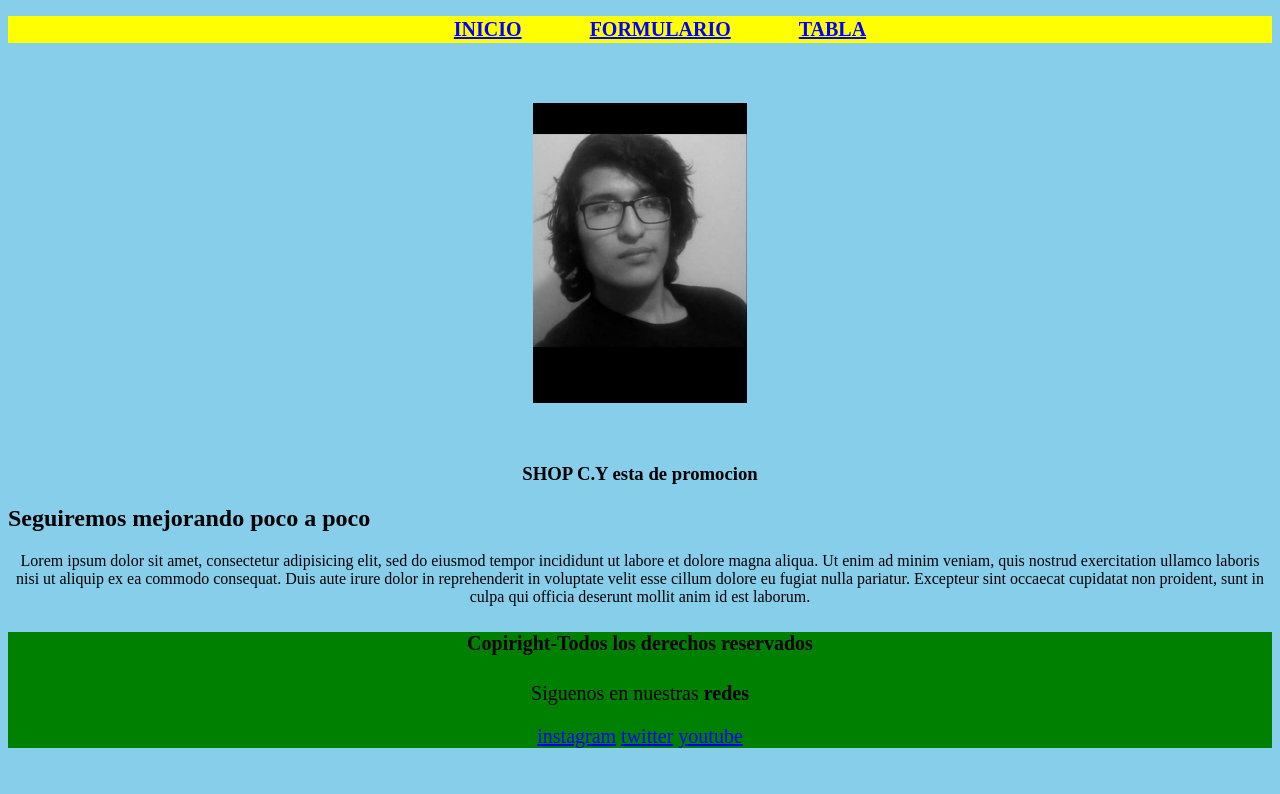
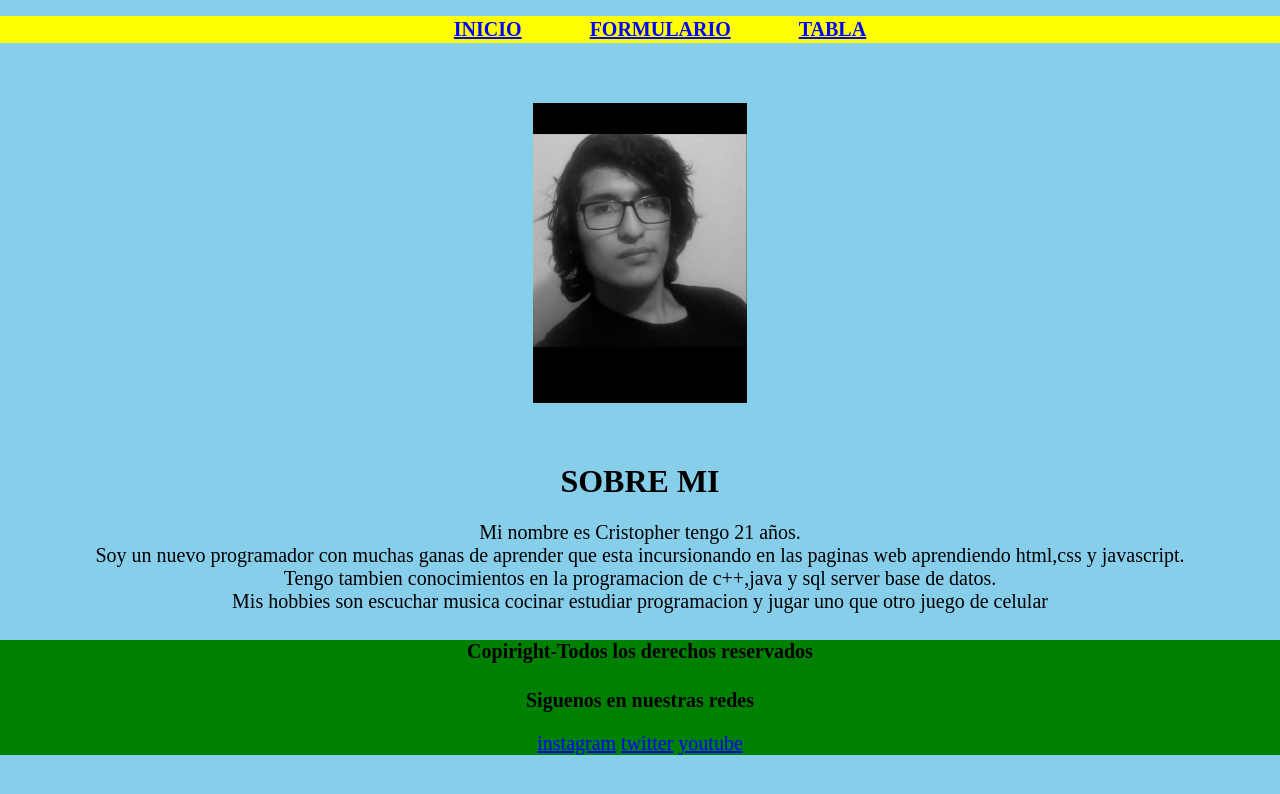
Before and after one commit to cristopher-lan/cristrabajo, a plain HTML site: page index.html in a window 1280 px wide. Drawn offline with nearby package versions, Linux system fonts and the light colour scheme.

Commit message:
Update index.html

```diff
--- a/index.html
+++ b/index.html
@@ -2,6 +2,7 @@
 <html>
 <head>
 	<meta charset="utf-8">
+	<link rel="stylesheet"  href="normalize.css">
 	<link rel="stylesheet"  href="estilosi.css">
 	<link rel="icon" href="a.ico">
 	<title>FORMULARIO</title>
@@ -16,25 +17,28 @@
 		</ul>
 	</nav>
 </header>
+<p>
 <img src="cris.jpeg" alt="cristopher A." title="Programador">
+</p>
     <article>
     	<section>
-    		<h1>SHOP C.Y esta de promocion</h1>
-    		<h2>Seguiremos mejorando poco a poco</h2>
-    		<p>
-    			Lorem ipsum dolor sit amet, consectetur adipisicing elit, sed do eiusmod
-    			tempor incididunt ut labore et dolore magna aliqua. Ut enim ad minim veniam,
-    			quis nostrud exercitation ullamco laboris nisi ut aliquip ex ea commodo
-    			consequat. Duis aute irure dolor in reprehenderit in voluptate velit esse
-    			cillum dolore eu fugiat nulla pariatur. Excepteur sint occaecat cupidatat non
-    			proident, sunt in culpa qui officia deserunt mollit anim id est laborum.
+
+    		<h1>SOBRE MI</h1>
+    		<p class="a">
+    			Mi nombre es Cristopher tengo 21 años.<br>
+    			Soy un nuevo programador con muchas ganas de aprender que esta incursionando en las paginas web aprendiendo html,css y javascript.
+    			<br>
+	            Tengo tambien conocimientos en la programacion de c++,java y sql server base de datos.
+	            <br>
+	            Mis hobbies son escuchar musica cocinar estudiar programacion y jugar uno que otro juego de celular
+
     		</p>
     	</section>
     </article>
 
     <footer>
     	<h4 id="reservado">Copiright-Todos los derechos reservados</h4>
-    	<p>Siguenos en nuestras <b>redes</b></p>
+    	<p> <b>Siguenos en nuestras redes</b></p>
     	<a href=https://www.youtube.com/watch?v=LLBQTpUqldY>instagram</a>
     	<a href=https://www.youtube.com/watch?v=LLBQTpUqldY>twitter</a>
     	<a href=https://www.youtube.com/watch?v=LLBQTpUqldY target="_BLANK">youtube</a>
```
